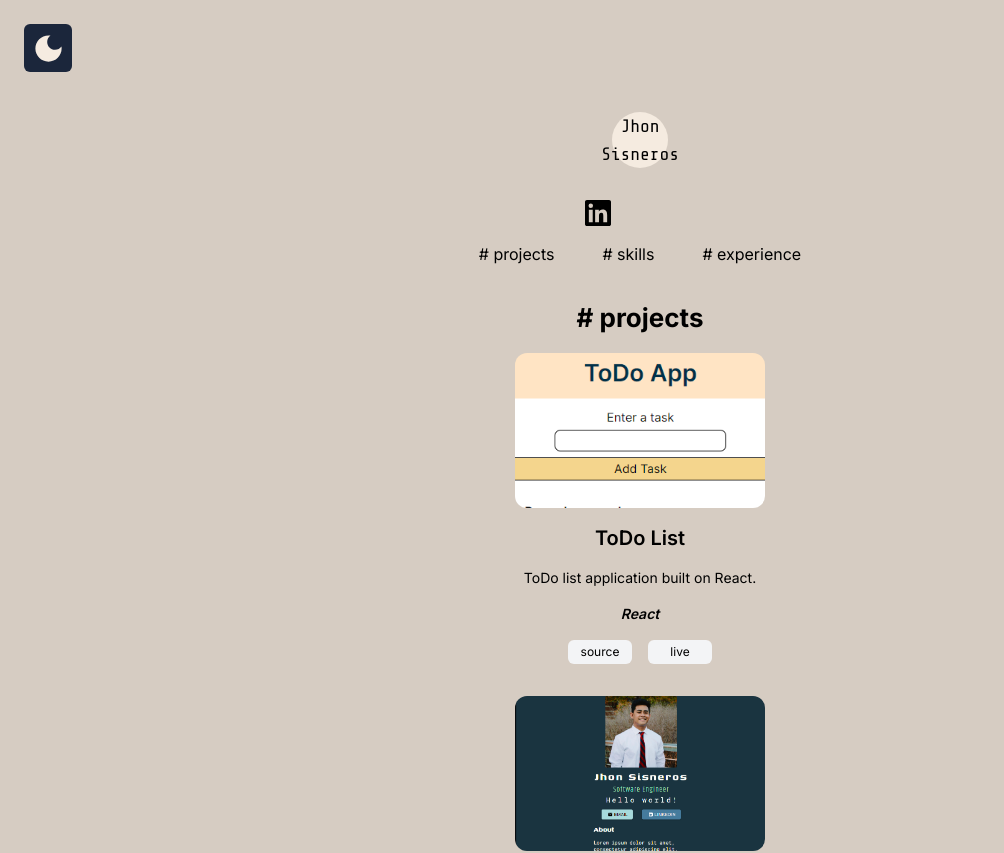
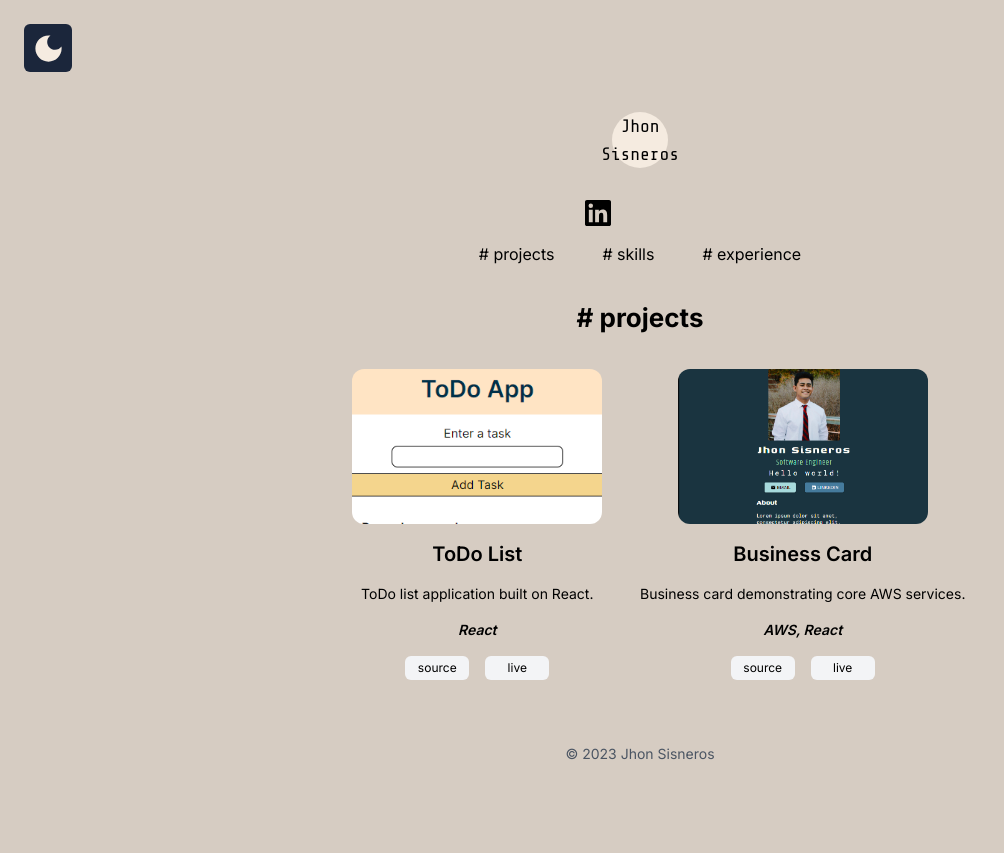
Before and after one commit to jayhons99/personal-website, a Next.js app: page /projects in a window 1280 px wide. Shown: the top 853 px of the page, without its empty margins (0-1004 px from the left). After the commit the page ends 800 px from the top, so only its background shows below. Built offline with nearby package versions, Linux system fonts and the light colour scheme; some icons are missing.

Commit message:
changed layout on large screens

```diff
--- a/src/app/globals.css
+++ b/src/app/globals.css
@@ -44,6 +44,10 @@
     @apply min-h-[400px] max-w-[400px];
   }
 
+  .project-layout-lg {
+    @apply lg:grid lg:grid-cols-2 lg:mt-4;
+  }
+
   .heading {
     @apply font-bold text-[26px] mb-[16px];
   }
--- a/src/app/projects/page.jsx
+++ b/src/app/projects/page.jsx
@@ -9,6 +9,7 @@ const Page = () => {
     <PageWrapper>
       <div className="flex flex-col justify-center items-center text-center dark:text-textDark">
         <h1 className="heading"># projects</h1>
+        <div className="project-layout-lg">
           {projectsList.map((item, i) => {
             return (
               <motion.div
@@ -31,6 +32,7 @@ const Page = () => {
             );
           })}
         </div>
+      </div>
     </PageWrapper>
   );
 };
```
Lines whose indentation alone changed are shown as unchanged.
